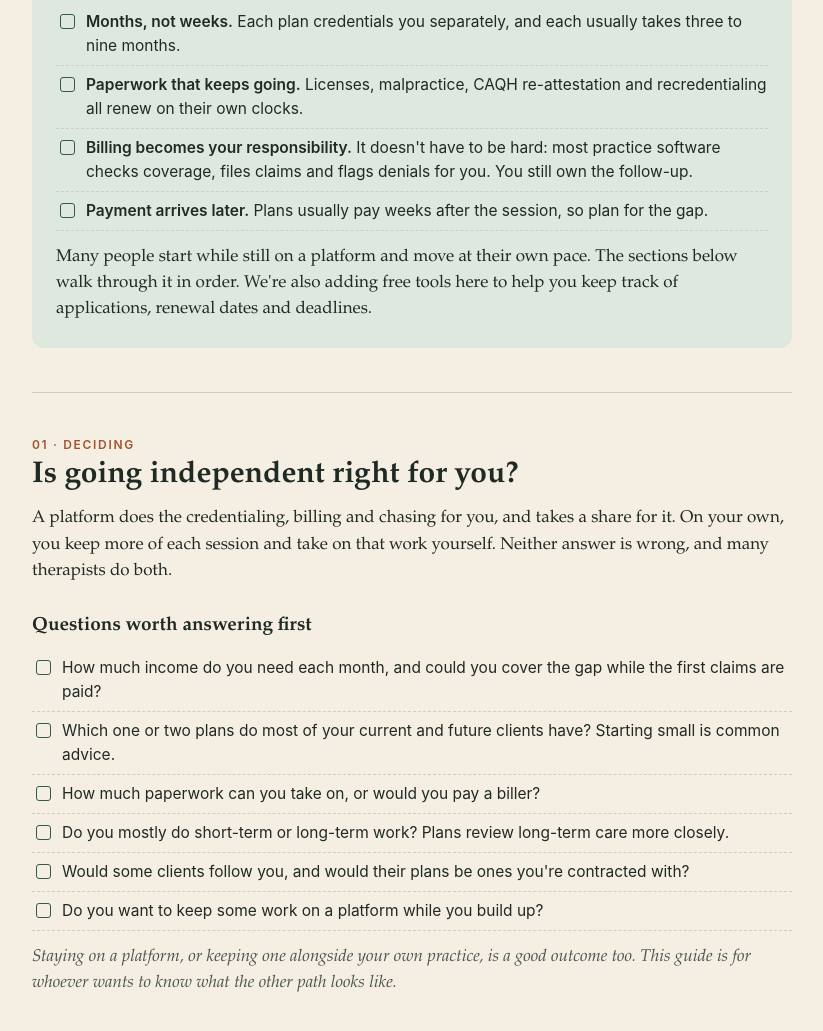
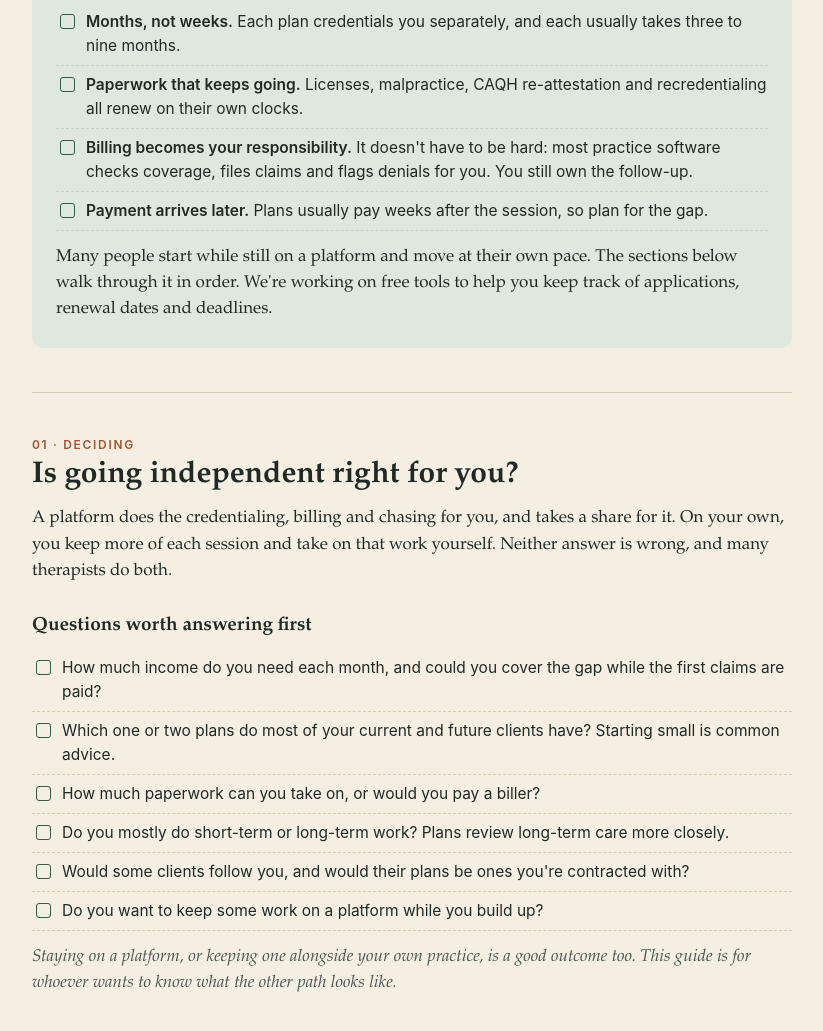
Before and after one commit to pablo-health/thepanelguide, a plain HTML site: page index.html in a window 1280 px wide. Shown: the part 672-1703 px from the top of the page, without its empty margins (228-1051 px from the left). Drawn offline with Linux system fonts and the light colour scheme.

Commit message:
Free tools: say we're working on them

```diff
--- a/index.html
+++ b/index.html
@@ -131,7 +131,7 @@
         <li><b>Billing becomes your responsibility.</b> It doesn't have to be hard: most practice software checks coverage, files claims and flags denials for you. You still own the follow-up.</li>
         <li><b>Payment arrives later.</b> Plans usually pay weeks after the session, so plan for the gap.</li>
       </ul>
-      <p>Many people start while still on a platform and move at their own pace. The sections below walk through it in order. We're also adding free tools here to help you keep track of applications, renewal dates and deadlines.</p>
+      <p>Many people start while still on a platform and move at their own pace. The sections below walk through it in order. We're working on free tools to help you keep track of applications, renewal dates and deadlines.</p>
     </div>
 
     <section id="decide">
```
